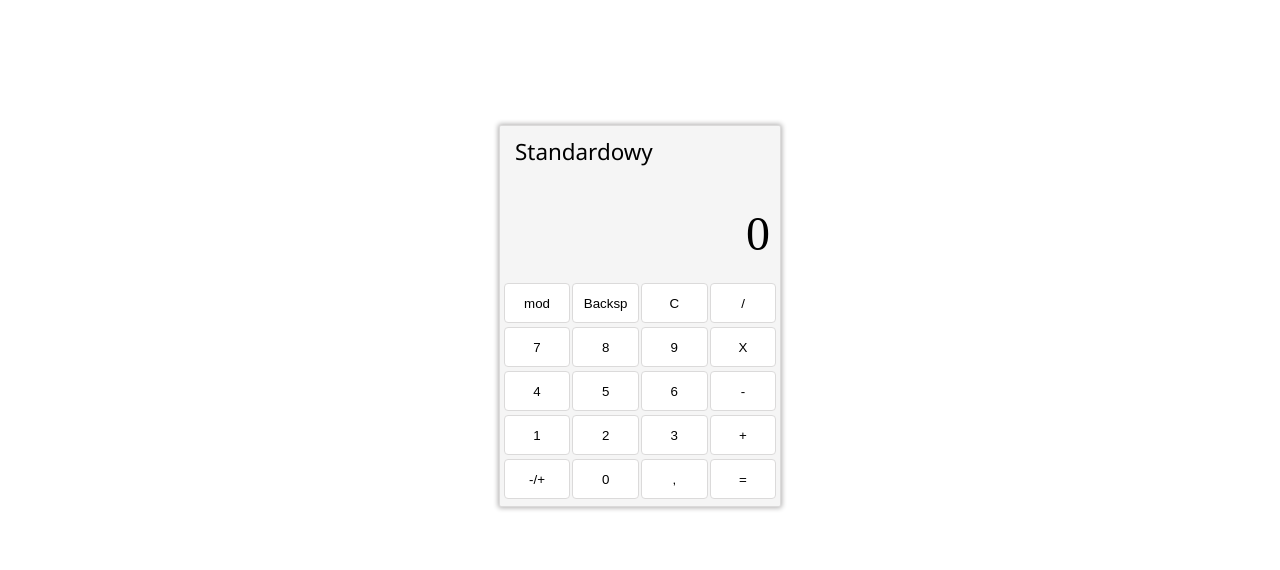
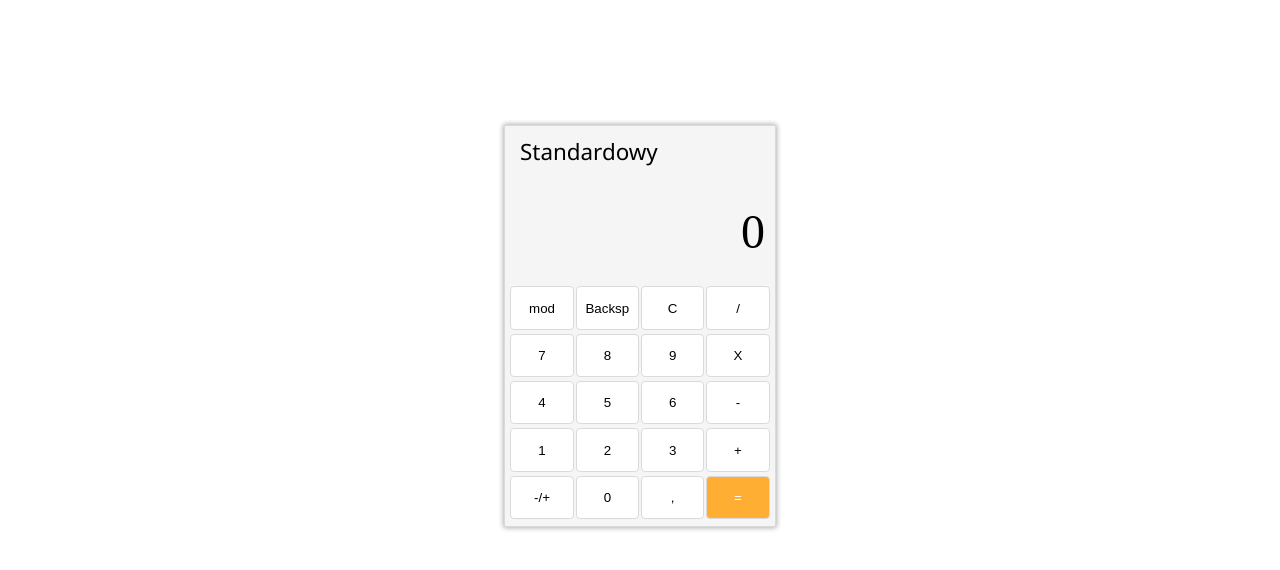
Before and after one commit to Anonymusgc/calculator, a plain HTML site: page index.html in a window 1280 px wide. Shown: the part 84-654 px from the top of the page. Drawn offline with Linux system fonts and the light colour scheme.

Commit message:
changed styles

```diff
--- a/style.css
+++ b/style.css
@@ -22,8 +22,8 @@ main {
 }
 .container {
     background-color: whitesmoke;
-    width: 280px;
-    height: 380px;
+    width: 270px;
+    height: 400px;
     border: 1px solid rgb(219, 218, 218);
     border-radius: 2px;
     box-shadow: 0px 0px 5px 1px rgb(177, 176, 176);
@@ -43,7 +43,7 @@ main {
 
 }
 #result {
-    margin: 10px;
+    /* margin: 10px; */
     font-size: 3rem;
     font-family: rubik;
     margin: auto 0 0 0;
@@ -58,14 +58,14 @@ main {
 }
 .keyboard{
     /* background-color: aqua; */
-    margin: 10px 10px 5px 10px;
+    margin: 15px 10px 5px 10px;
     display: grid;
     grid-template-columns: 1fr 1fr 1fr 1fr;
     align-self: center;
 }
 button {
-    width: 5em;
-    height: 3em;
+    width: 4.75em;
+    height: 3.25em;
     margin: 2px 1px;
     border: 1px solid rgb(219, 218, 218);
     background-color: white;
@@ -83,3 +83,10 @@ button:active{
     /* border-right: none; */
 
 }
+#equal{
+    background-color: rgb(255, 174, 52);
+    color: white;
+}
+#equal:hover{
+    background-color: orange;
+}
```
